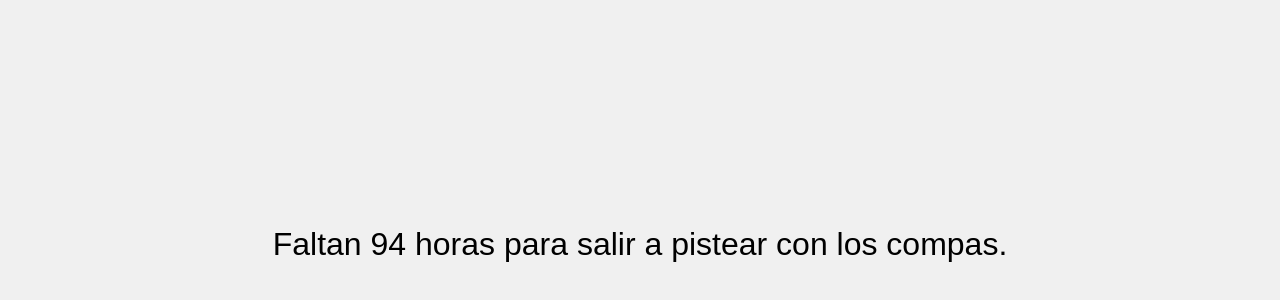
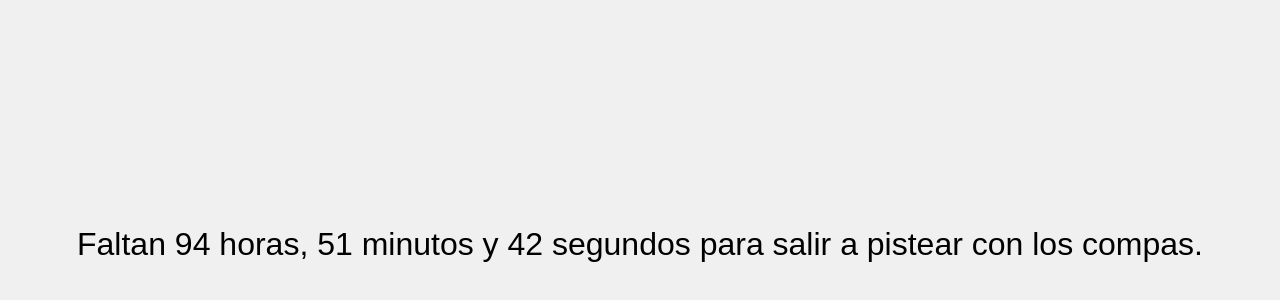
Before and after one commit to misaelchavez/contador-fiesta, a plain HTML site: page index.html in a window 1280 px wide. Shown: the part 156-456 px from the top of the page. Drawn offline with Linux system fonts and the light colour scheme.

Commit message:
Update index.html

```diff
--- a/index.html
+++ b/index.html
@@ -22,7 +22,7 @@
 </head>
 <body>
     <div class="contador">
-        Faltan <span id="hours"></span> horas para salir a pistear con los compas.
+        Faltan <span id="hours"></span> horas, <span id="minutes"></span> minutos y <span id="seconds"></span> segundos para salir a pistear con los compas.
     </div>
 
     <script>
@@ -30,12 +30,18 @@
             const targetDate = new Date('2024-06-21T21:00:00');
             const now = new Date();
             const diff = targetDate - now;
+
             const hours = Math.floor(diff / (1000 * 60 * 60));
+            const minutes = Math.floor((diff % (1000 * 60 * 60)) / (1000 * 60));
+            const seconds = Math.floor((diff % (1000 * 60)) / 1000);
+
             document.getElementById('hours').textContent = hours;
+            document.getElementById('minutes').textContent = minutes;
+            document.getElementById('seconds').textContent = seconds;
         }
 
         updateCounter();
-        setInterval(updateCounter, 3600000); // Actualiza cada hora
+        setInterval(updateCounter, 1000); // Actualiza cada segundo
     </script>
 </body>
 </html>
```
